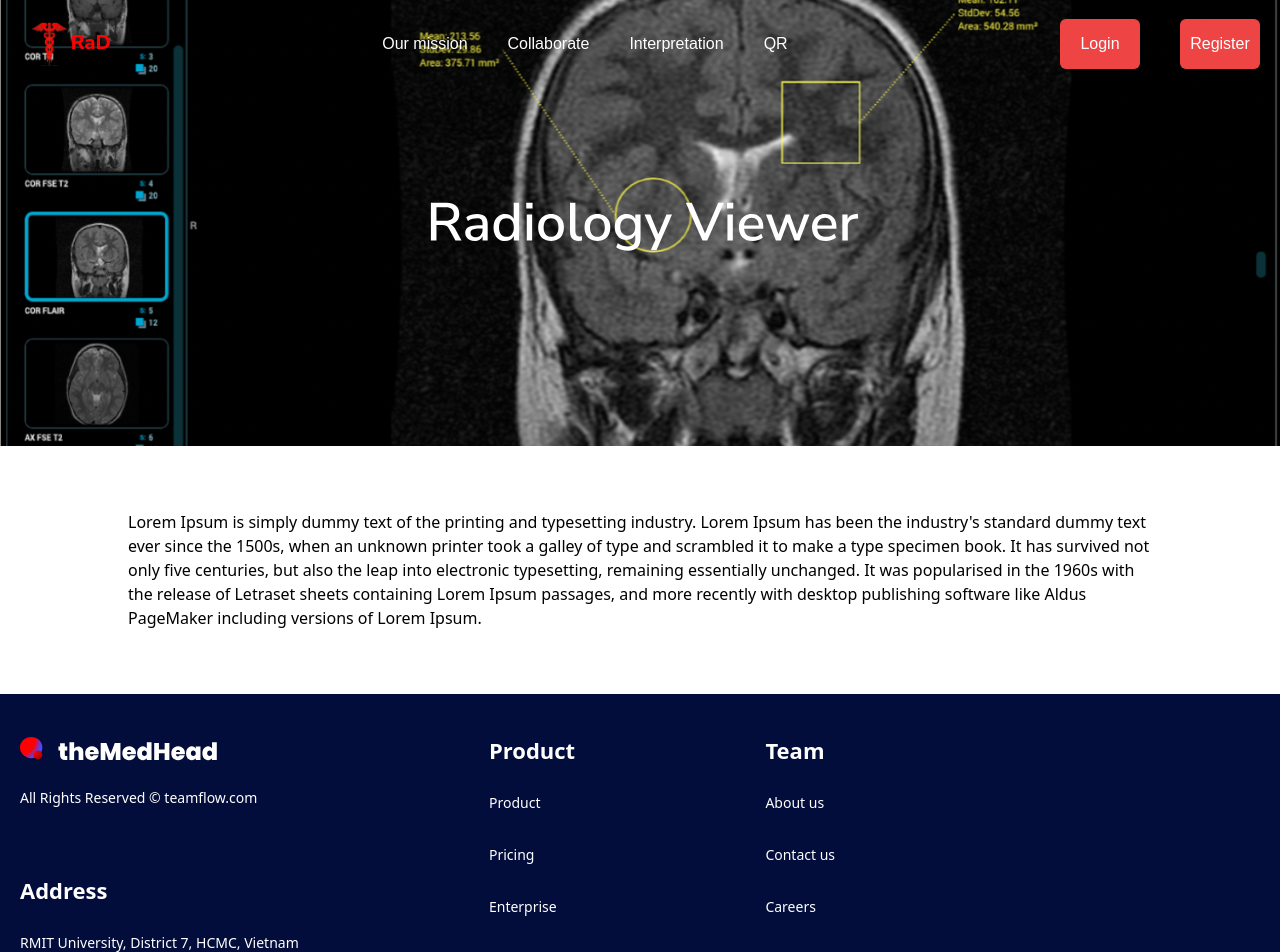
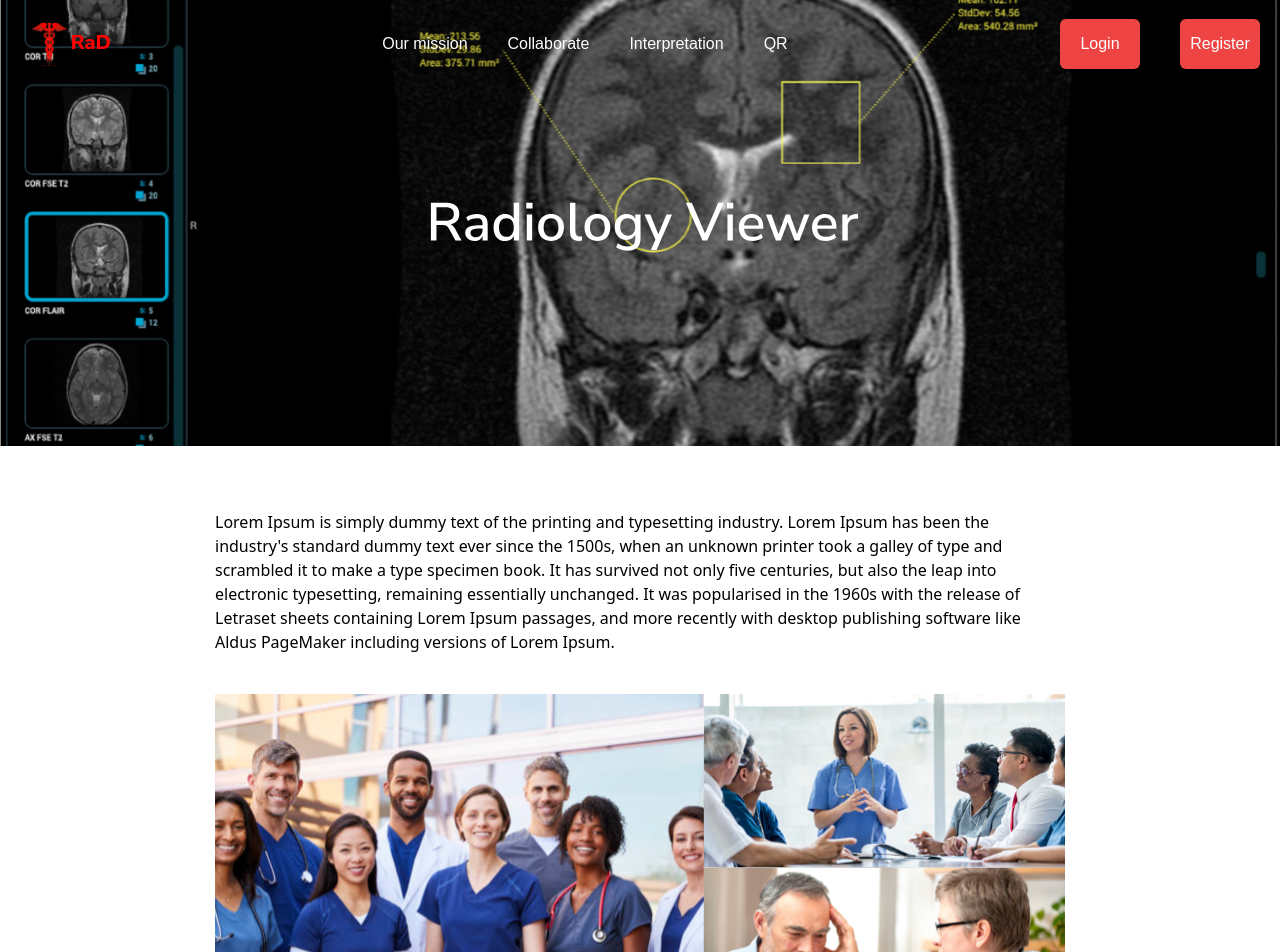
Before and after one commit to kaisergrimlock/SEPM-Project, a React (Create React App) app in the folder frontend/: page /about in a window 1280 px wide. Shown: the top 952 px of the page. Built offline with nearby package versions, Linux system fonts and the light colour scheme.

Commit message:
our misson page

```diff
--- a/frontend/src/views/OurMission.js
+++ b/frontend/src/views/OurMission.js
@@ -2,12 +2,15 @@
 import { Header } from '../components/header/Header'
 import advetisement2 from '../assets/svg/advertisement2.svg'
 import { Footer } from '../components/footer/Footer'
+import advertisement3 from '../assets/svg/advertisement3.svg'
+import { DisplaySvg } from '../components/displaySvg/DisplaySvg'
 export const OurMission = () => {
   return (
     <div>
         <Header image={advetisement2} />
-        <main className="mx-32 my-16">
-            <p>Lorem Ipsum is simply dummy text of the printing and typesetting industry. Lorem Ipsum has been the industry's standard dummy text ever since the 1500s, when an unknown printer took a galley of type and scrambled it to make a type specimen book. It has survived not only five centuries, but also the leap into electronic typesetting, remaining essentially unchanged. It was popularised in the 1960s with the release of Letraset sheets containing Lorem Ipsum passages, and more recently with desktop publishing software like Aldus PageMaker including versions of Lorem Ipsum.</p>
+        <main className="mx-24 md:mx-[215px] my-16">
+            <p className='mb-10'>Lorem Ipsum is simply dummy text of the printing and typesetting industry. Lorem Ipsum has been the industry's standard dummy text ever since the 1500s, when an unknown printer took a galley of type and scrambled it to make a type specimen book. It has survived not only five centuries, but also the leap into electronic typesetting, remaining essentially unchanged. It was popularised in the 1960s with the release of Letraset sheets containing Lorem Ipsum passages, and more recently with desktop publishing software like Aldus PageMaker including versions of Lorem Ipsum.</p>
+            <DisplaySvg children={advertisement3} note="undefined" />
         </main>
         <Footer />
     </div>
```
Also changed, not shown: frontend/src/assets/svg/advertisement3.svg (added).
